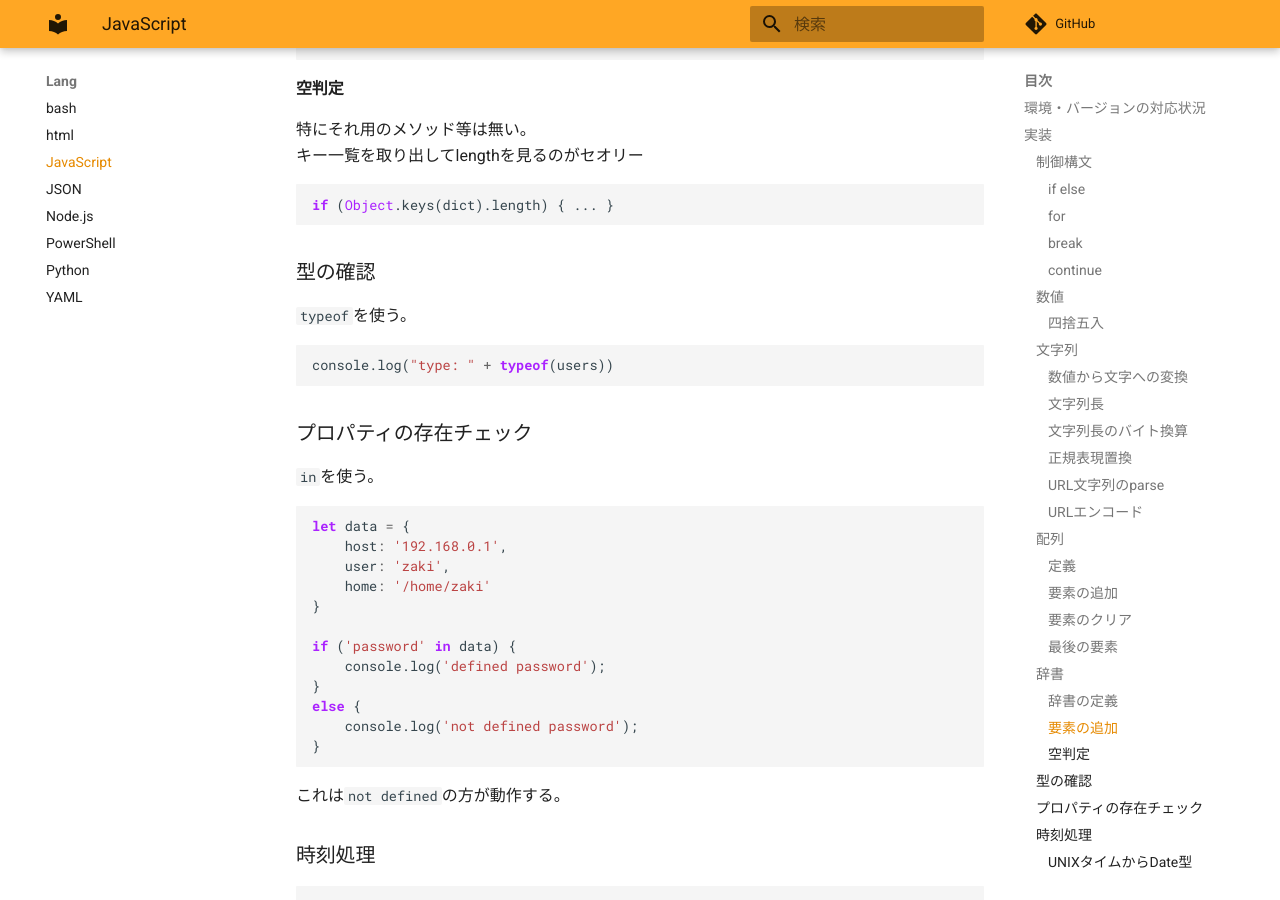
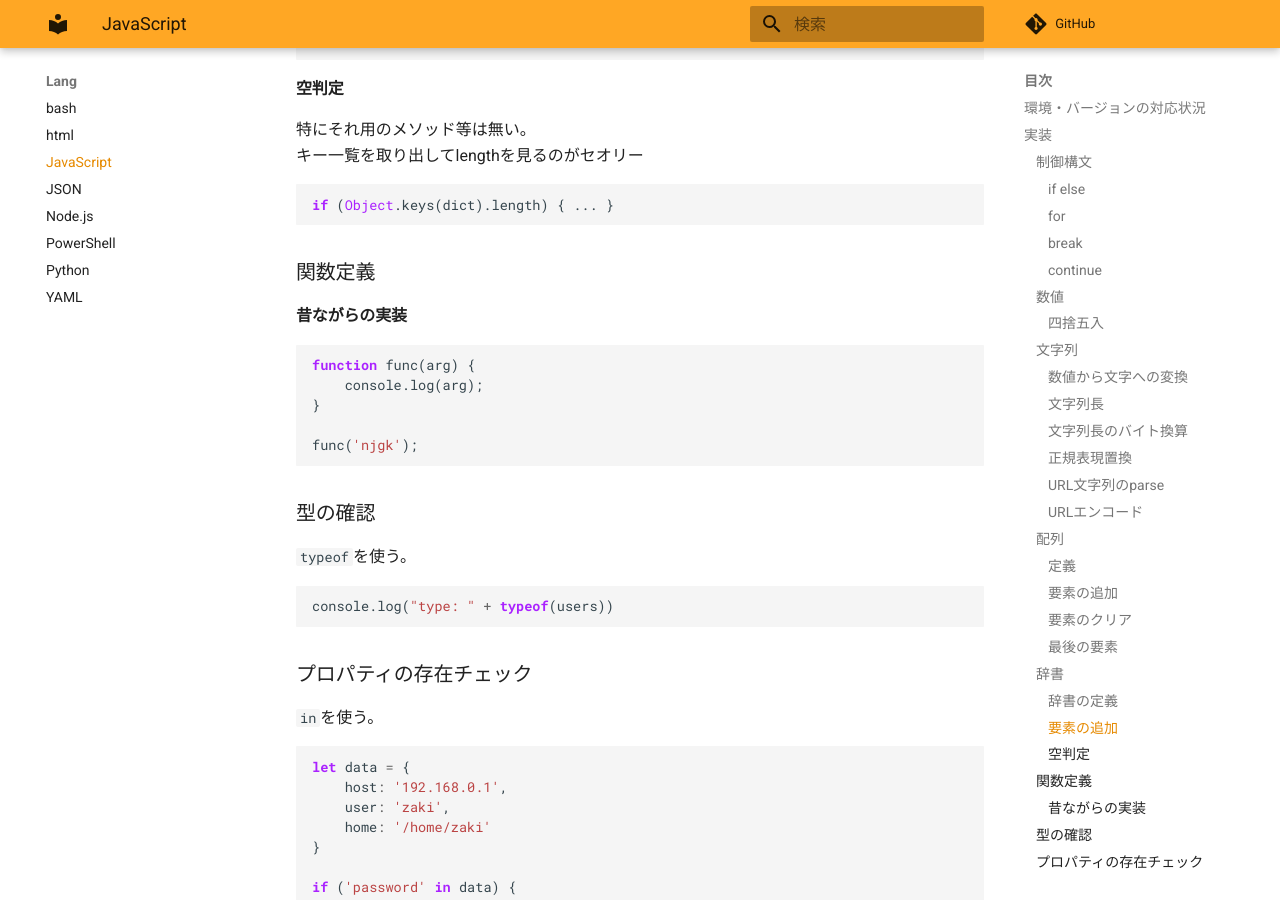
Before and after one commit to zaki-lknr/docs, an MkDocs documentation site: the page built from docs/lang/js.md, in a window 1280 px wide and 900 px high, scrolled down 4022 px. Built offline with MkDocs 1.6.1 and Material for MkDocs 9.7.7, drawn with Linux system fonts in a browser that asks for light colours; comment, search, counter and statistics services are not loaded.

Commit message:
add: lang/javascript: 関数の実装

````diff
--- a/docs/lang/js.md
+++ b/docs/lang/js.md
@@ -213,6 +213,18 @@ data[foo.bar.buz.get('key')] = foo.bar.buz.get('value');
 if (Object.keys(dict).length) { ... }
 ```
 
+### 関数定義
+
+#### 昔ながらの実装
+
+```javascript
+function func(arg) {
+    console.log(arg);
+}
+
+func('njgk');
+```
+
 ### 型の確認
 
 `typeof`を使う。
````
Also changed, not shown: other parts of docs/lang/js.md (+2 -0 lines).
